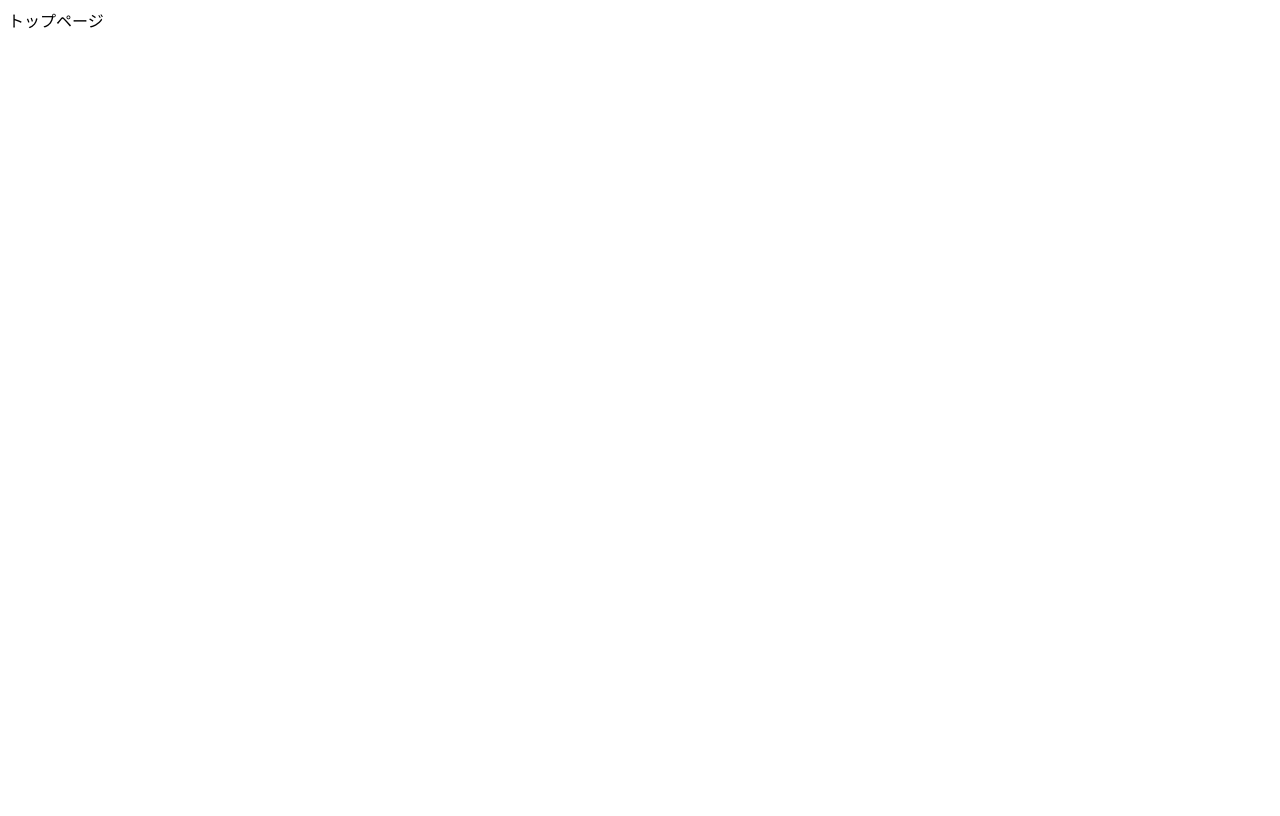
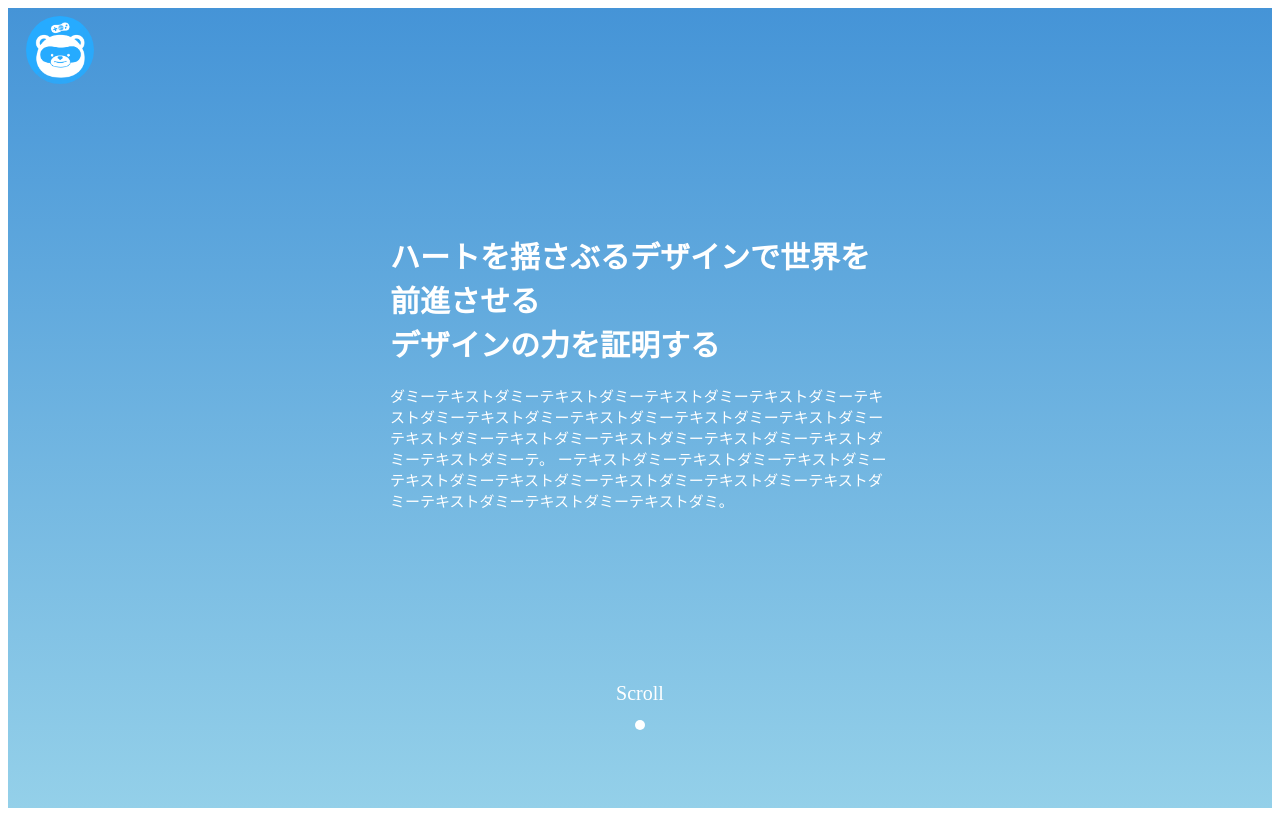
Before and after one commit to Hitoshi082508/blogweb, a Next.js app: page / in a window 1280 px wide. Built offline with nearby package versions, Linux system fonts and the light colour scheme.

Commit message:
ファーストビューを作成しました。

```diff
--- a/pages/index.tsx
+++ b/pages/index.tsx
@@ -1,5 +1,7 @@
 import React from 'react'
 import styled from 'styled-components'
+import { FirstView } from '../src/components/organisms/FirstView'
+//component
 
 type Props = {
   className?: string
@@ -8,11 +10,21 @@ type Props = {
 const IndexBase: React.FC<Props> = ({ className }) => {
   return (
     <div className={className}>
-      トップページ
+      <img src="logo.png" />
+      <FirstView />
     </div>
   )
 }
 
 const Index = styled(IndexBase)`
+  background: transparent linear-gradient(180deg, #4594D7 0%, #94D0E9 100%) 0% 0% no-repeat padding-box;
+  img {
+    width: 68px;
+    height: 68px;
+    border-radius: 50%;
+    position: fixed;
+    top: 2%;
+    left: 2%;
+  }
 `
 export default Index
--- /dev/null
+++ b/src/components/organisms/FirstView.tsx
@@ -0,0 +1,83 @@
+import React from 'react'
+import styled from 'styled-components'
+type Styling = {}
+type Props = {
+  className?: string
+}
+export const FCFirstView: React.FC<Props & Styling> = ({ className }) => {
+return (
+    <div className={className}>
+      <div className={`${className}__text-container`}>
+        <h1>
+          ハートを揺さぶるデザインで世界を<br />
+          前進させる<br />
+          デザインの力を証明する
+        </h1>
+        <h3>
+          ダミーテキストダミーテキストダミーテキストダミーテキストダミーテキストダミーテキストダミーテキストダミーテキストダミーテキストダミーテキストダミーテキストダミーテキストダミーテキストダミーテキストダミーテキストダミーテ。 ーテキストダミーテキストダミーテキストダミーテキストダミーテキストダミーテキストダミーテキストダミーテキストダミーテキストダミーテキストダミーテキストダミ。
+        </h3>
+      </div>
+      <div className={`${className}__circle-container`}>
+        <div className={`${className}__scroll-text`}>Scroll</div>
+        <div className={`${className}__scroll-circle`}></div>
+      </div>
+    </div>
+  )
+}
+export const FirstView = styled(FCFirstView)`
+  min-height: 100vh;
+  width: 100%;
+  display: flex;
+  flex-direction: column;
+  align-items: center;
+  justify-content: space-around;
+  &__text-container {
+    margin-top: 10%;
+    ${({ theme }) => theme.media.sp`
+      margin-top: 20%;
+    `}
+  }
+  h1 {
+    width: 500px;
+    font-size: 30px;
+    color: #FFF;
+    ${({ theme }) => theme.media.sp`
+      width: 240px;
+      font-size: 20px;
+    `}
+  }
+  h3 {
+    width: 500px;
+    font-size: 15px;
+    font-weight: normal;
+    color: #FFF;
+    ${({ theme }) => theme.media.sp`
+      width: 240px;
+      font-size: 14px;
+    `}
+  }
+  &__circle-container {
+    display: flex;
+    flex-direction: column;
+    align-items: center;
+  }
+  &__scroll-text {
+    font-size: 20px;
+    color: #FFF;
+    margin-bottom: 15px;
+    ${({ theme }) => theme.media.sp`
+      font-size: 13px;
+      margin-bottom: 10px;
+    `}
+  }
+  &__scroll-circle {
+    width: 10px;
+    height: 10px;
+    border-radius: 50%;
+    background-color: #FFF;
+    ${({ theme }) => theme.media.sp`
+      width: 5px;
+      height: 5px;
+    `}
+  }
+`
```
Also changed, not shown: public/logo.png (added).
